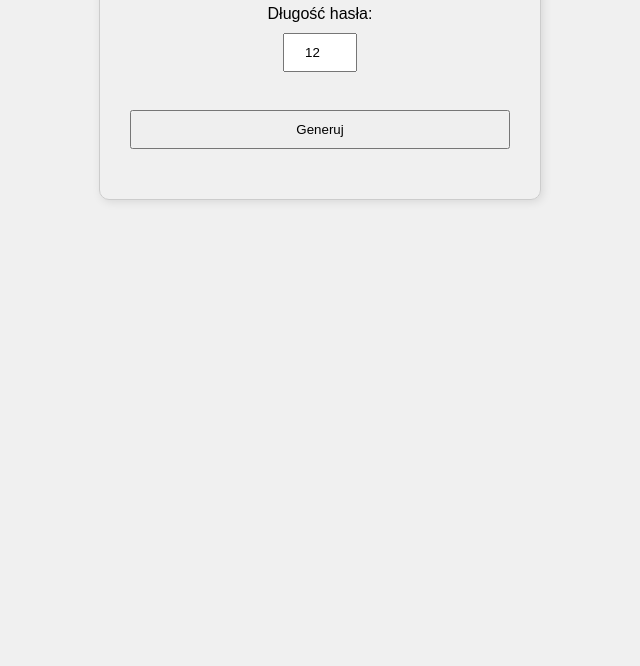
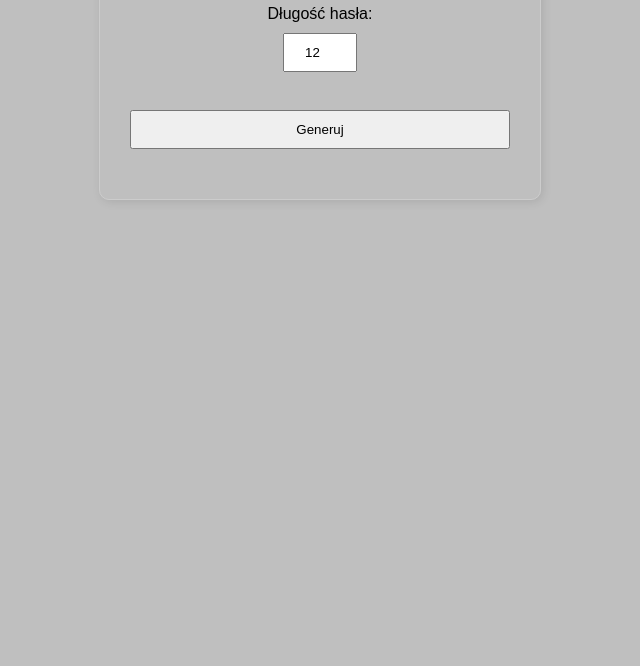
Before and after one commit to thefreakyart/passwordgenerator, a plain HTML site: page index.html in a window 1280 px wide. Shown: the part 134-800 px from the top of the page, without its empty margins (320-960 px from the left). Drawn offline with Linux system fonts and the light colour scheme.

Commit message:
Update index.html

```diff
--- a/index.html
+++ b/index.html
@@ -9,7 +9,7 @@
             font-family: Arial, sans-serif;
             text-align: center;
             margin: 50px;
-            background-color: #f0f0f0;
+            background-color: #bfbfbf
         }
         .container {
             max-width: 400px;
```
